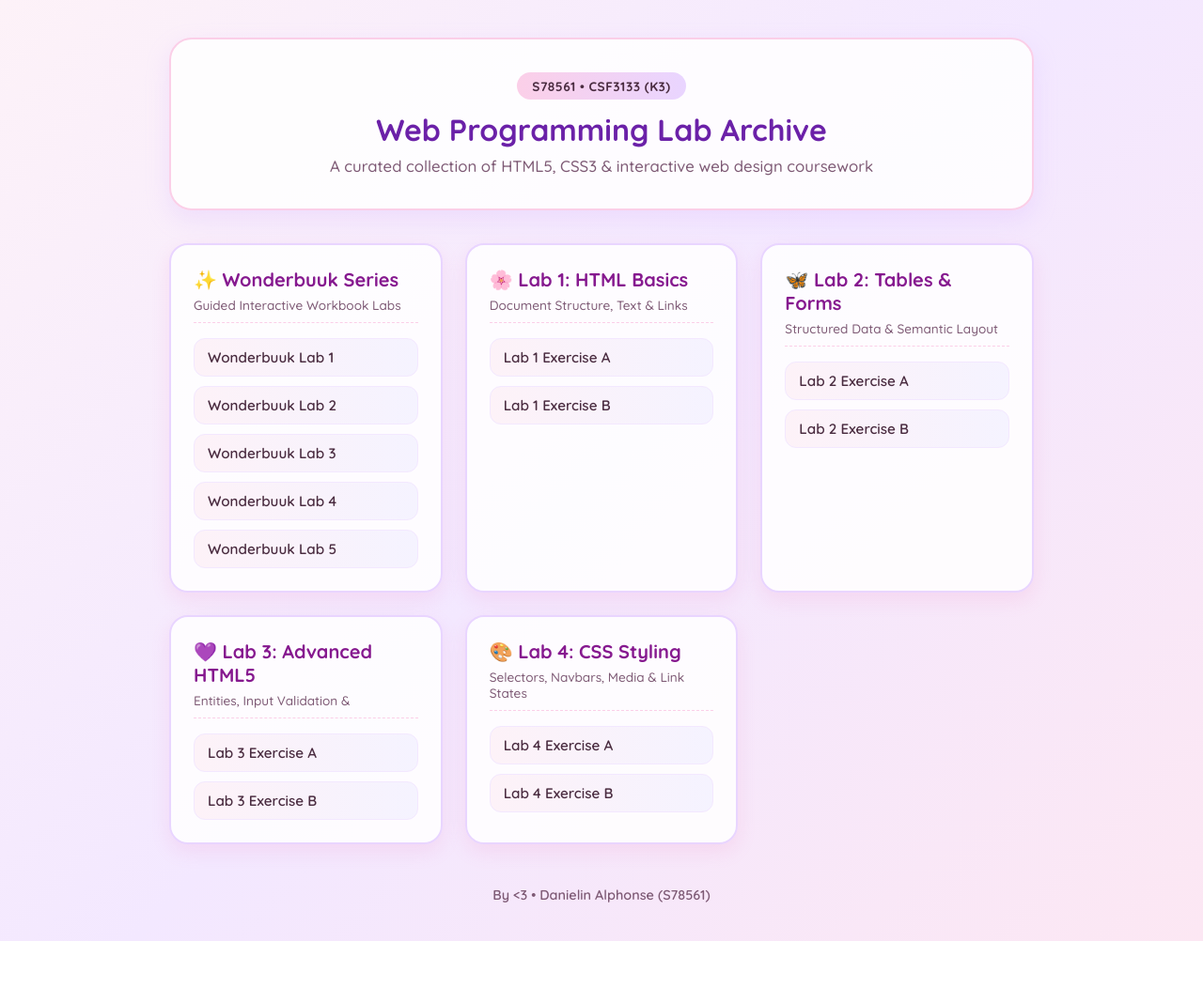
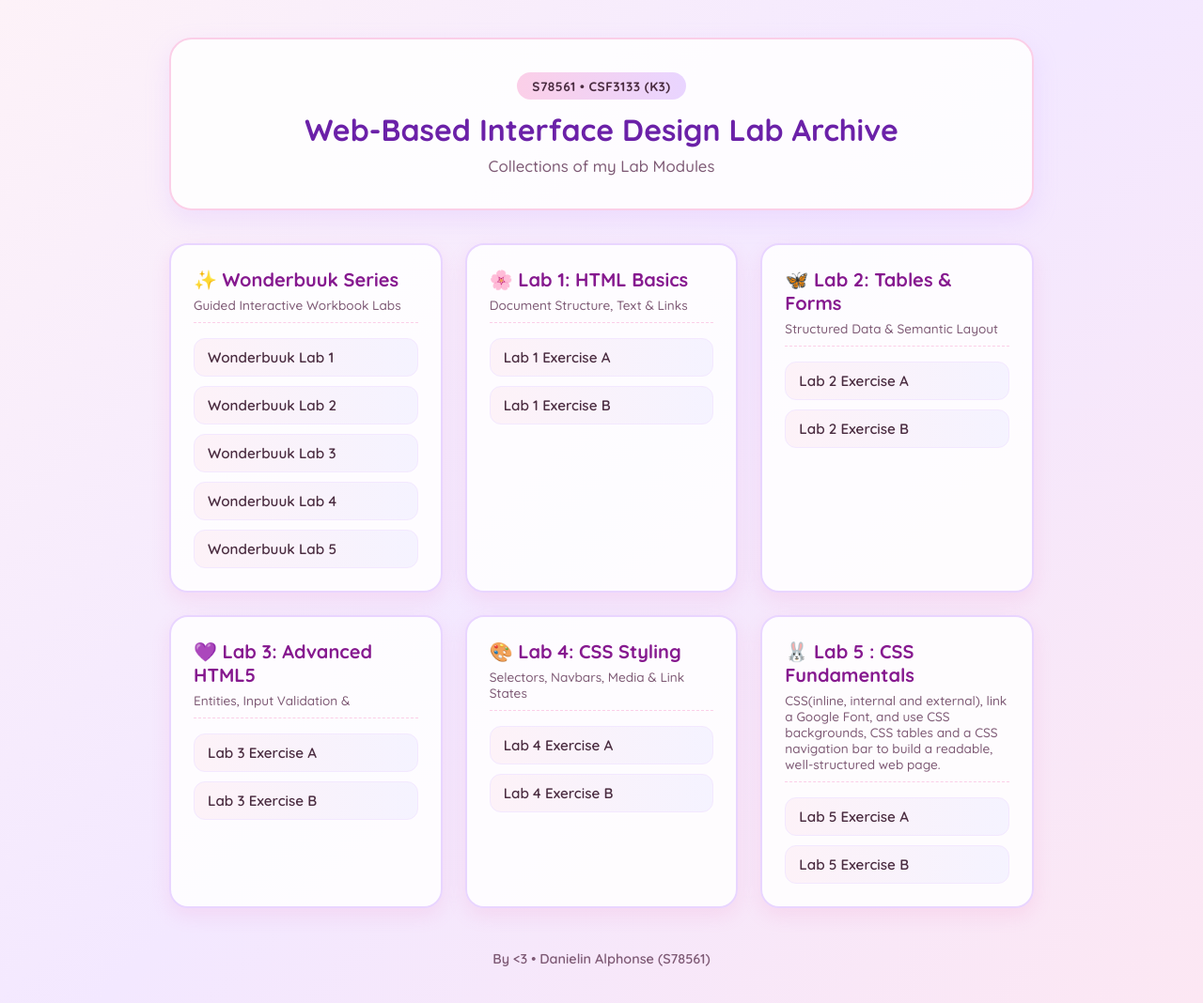
Before and after one commit to Danielin-Alphonse/S78561_CSF3133_K3, a plain HTML site: page index.html in a window 1280 px wide. Shown: the whole page at 94% size. Before the commit the page ends 1002 px from the top, so only its background shows below. Drawn offline with Linux system fonts and the light colour scheme.

Commit message:
Update index.html

```diff
--- a/index.html
+++ b/index.html
@@ -3,7 +3,7 @@
 <head>
     <meta charset="UTF-8">
     <meta name="viewport" content="width=device-width, initial-scale=1.0">
-    <title>S78561 | CSF3133 Web Programming Portfolio</title>
+    <title>S78561 | CSF3133 Web-Based Interface Design</title>
     <link href="https://fonts.googleapis.com/css2?family=Quicksand:wght@500;600;700&display=swap" rel="stylesheet">
     <style>
         :root {
@@ -148,8 +148,8 @@
     <div class="container">
         <header>
             <span class="badge">S78561 • CSF3133 (K3)</span>
-            <h1>Web Programming Lab Archive</h1>
-            <p>A curated collection of HTML5, CSS3 & interactive web design coursework</p>
+            <h1>Web-Based Interface Design Lab Archive</h1>
+            <p>Collections of my Lab Modules</p>
         </header>
 
         <div class="grid">
@@ -163,7 +163,7 @@
                     <li><a href="Wonderbuuk/lab2.html">Wonderbuuk Lab 2</a></li>
                     <li><a href="Wonderbuuk/lab3.html">Wonderbuuk Lab 3</a></li>
                     <li><a href="Wonderbuuk/lab4.html">Wonderbuuk Lab 4</a></li>
-                    <li><a href="Wonderbuuk/umt.html">Wonderbuuk Lab 5</a></li>
+                    <li><a href="Wonderbuuk/Lab%205/umt.html">Wonderbuuk Lab 5</a></li>
                 </ul>
             </div>
 
@@ -207,6 +207,17 @@
                 </ul>
             </div>
 
+            <!--- Lab 5 Folder -->
+            <div class="card">
+                <h2>🐰 Lab 5 : CSS Fundamentals</h2>
+                <p class="card-subtitle">CSS(inline, internal and external), link a Google Font, and use CSS backgrounds, CSS tables and a CSS navigation bar to build a readable, well-structured web page.</p>
+                <ul>
+                    <li><a href="Lab%205/food.html">Lab 5 Exercise A</a></li>
+                    <li><a href="Lab%205/shop.html">Lab 5 Exercise B</a></li>
+                </ul>
+            </div>
+
+
         </div>
 
         <footer>
```
